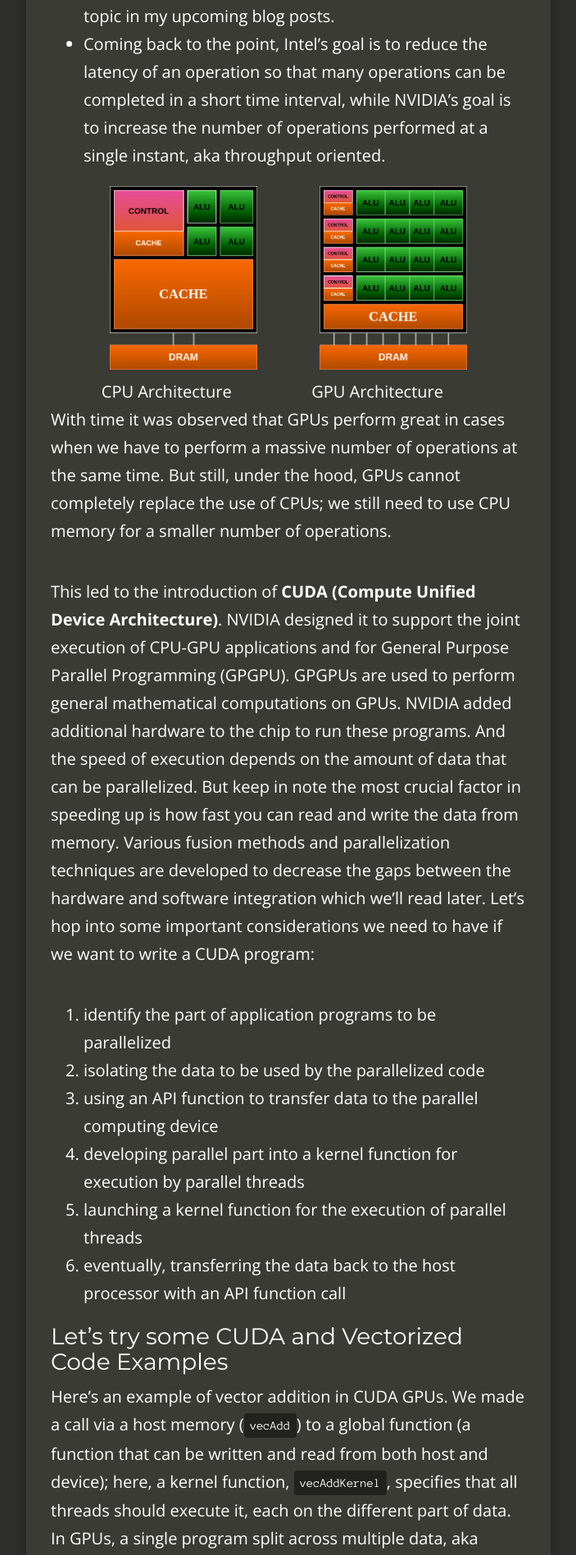
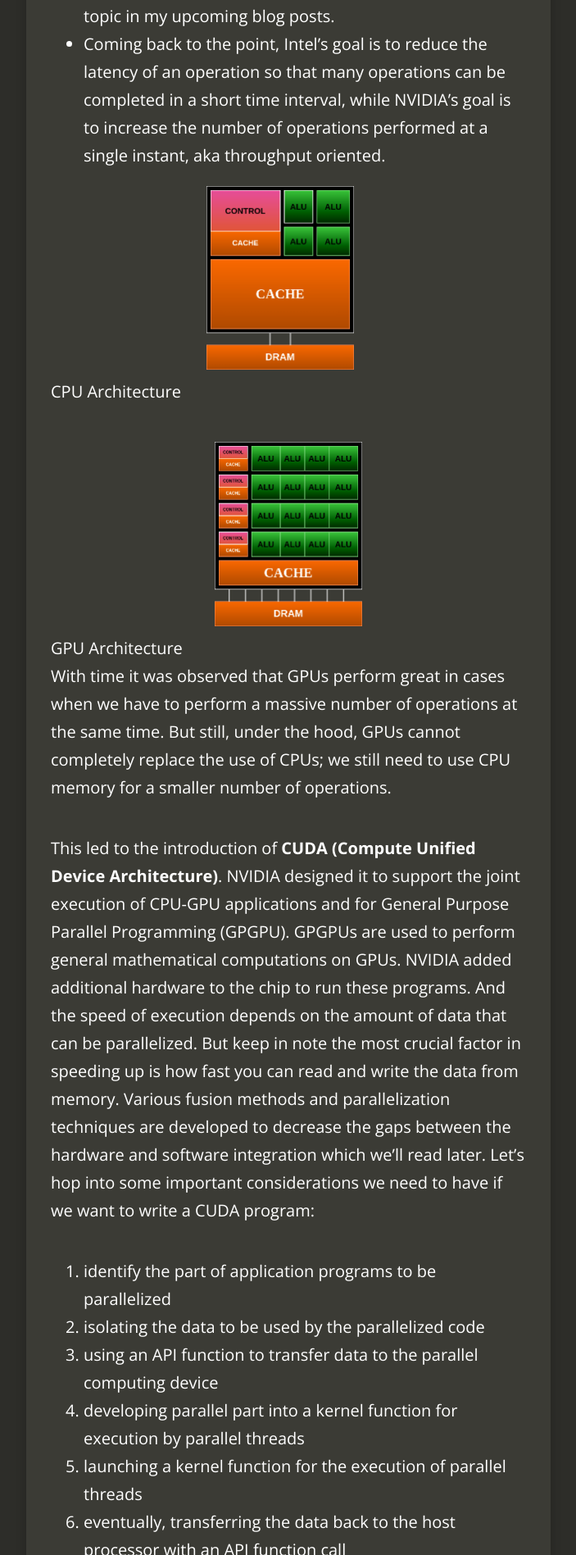
Before and after one commit to khushi-411/khushi-411.github.io, a Jekyll site: the page built from _posts/2023-08-11-gpu_intro.md, in a window 1280 px wide. Shown: the part 3035-4932 px from the top of the page at 82% size, without its empty margins (288-991 px from the left). Built offline with Jekyll 4.4.1, drawn with Linux system fonts in a browser that asks for light colours; nearby versions of some CDN libraries; comment, search, counter and statistics services are not loaded.

Commit message:
caption below the img

```diff
--- a/_posts/2023-08-11-gpu_intro.md
+++ b/_posts/2023-08-11-gpu_intro.md
@@ -79,7 +79,7 @@ operation so that many operations can be completed in a short time interval,
 while NVIDIA's goal is to increase the number of operations performed at a
 single instant, aka throughput oriented.
 
-<div style="display: flex; justify-content: center;">
+<div style="display: flex; flex-direction: column; justify-content: center;">
   <figure style="margin-right: 20px;">
     <img alt="CPU Architecture" src="/assets/CUDA/cpu_arch.png" width="200" />
     <figcaption>CPU Architecture</figcaption>
```
